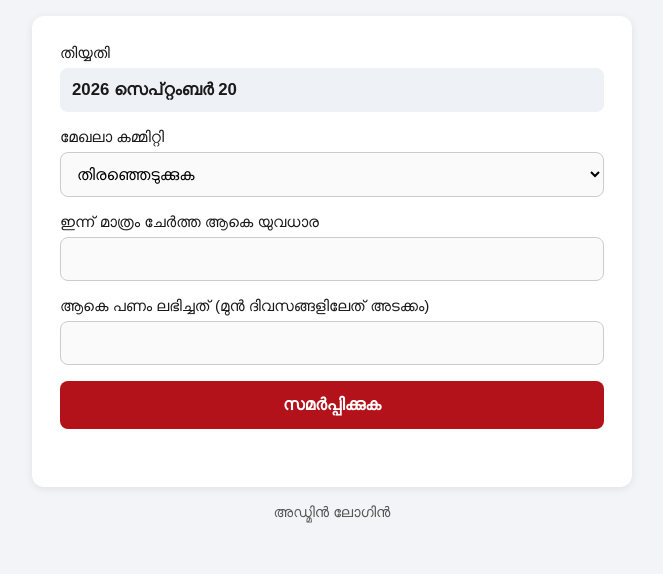
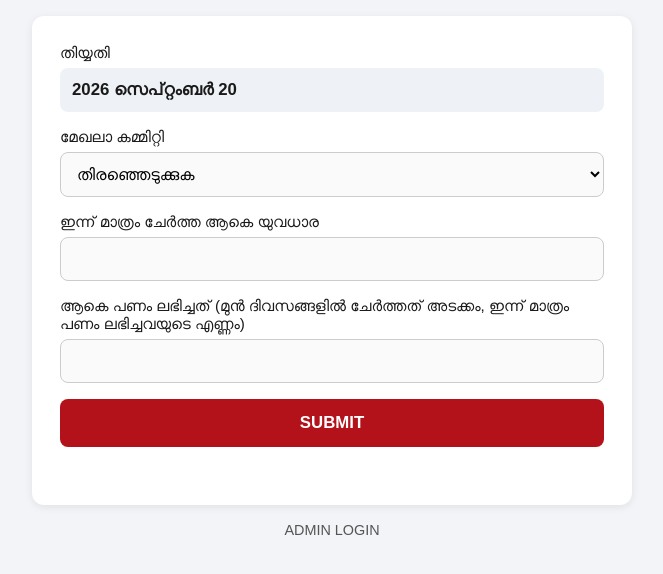
Before and after one commit to sfivly/yuvadhara-dyfi, a plain HTML site: page index.html in a window 1280 px wide. Shown: the part 70-644 px from the top of the page, without its empty margins (308-971 px from the left). Drawn offline with Linux system fonts and the light colour scheme; no server answers; a web font is replaced by a local one.

Commit message:
Update index.html

```diff
--- a/index.html
+++ b/index.html
@@ -3,7 +3,7 @@
 <head>
 <meta charset="UTF-8">
 <meta name="viewport" content="width=device-width, initial-scale=1.0">
-<title>യുവധാര - ദൈനംദിന റിപ്പോർട്ട് എൻട്രി</title>
+<title>യുവധാര - റിപ്പോർട്ട് എൻട്രി</title>
 <link rel="stylesheet" href="css/style.css">
 </head>
 <body>
@@ -32,15 +32,15 @@
       </div>
 
       <div class="field">
-        <label for="moneyReceived">ആകെ പണം ലഭിച്ചത് (മുൻ ദിവസങ്ങളിലേത് അടക്കം)</label>
+        <label for="moneyReceived">ആകെ പണം ലഭിച്ചത് (മുന്‍ ദിവസങ്ങളില്‍ ചേര്‍ത്തത് അടക്കം, ഇന്ന് മാത്രം പണം ലഭിച്ചവയുടെ എണ്ണം)</label>
         <input type="number" id="moneyReceived" min="0" inputmode="numeric" required>
       </div>
 
-      <button type="submit" id="submitBtn">സമർപ്പിക്കുക</button>
+      <button type="submit" id="submitBtn">SUBMIT</button>
       <div id="statusMsg" class="status"></div>
     </form>
 
-    <div class="admin-link"><a href="admin.html">അഡ്മിൻ ലോഗിൻ</a></div>
+    <div class="admin-link"><a href="admin.html">ADMIN LOGIN</a></div>
   </div>
 
   <script src="js/config.js"></script>
```
